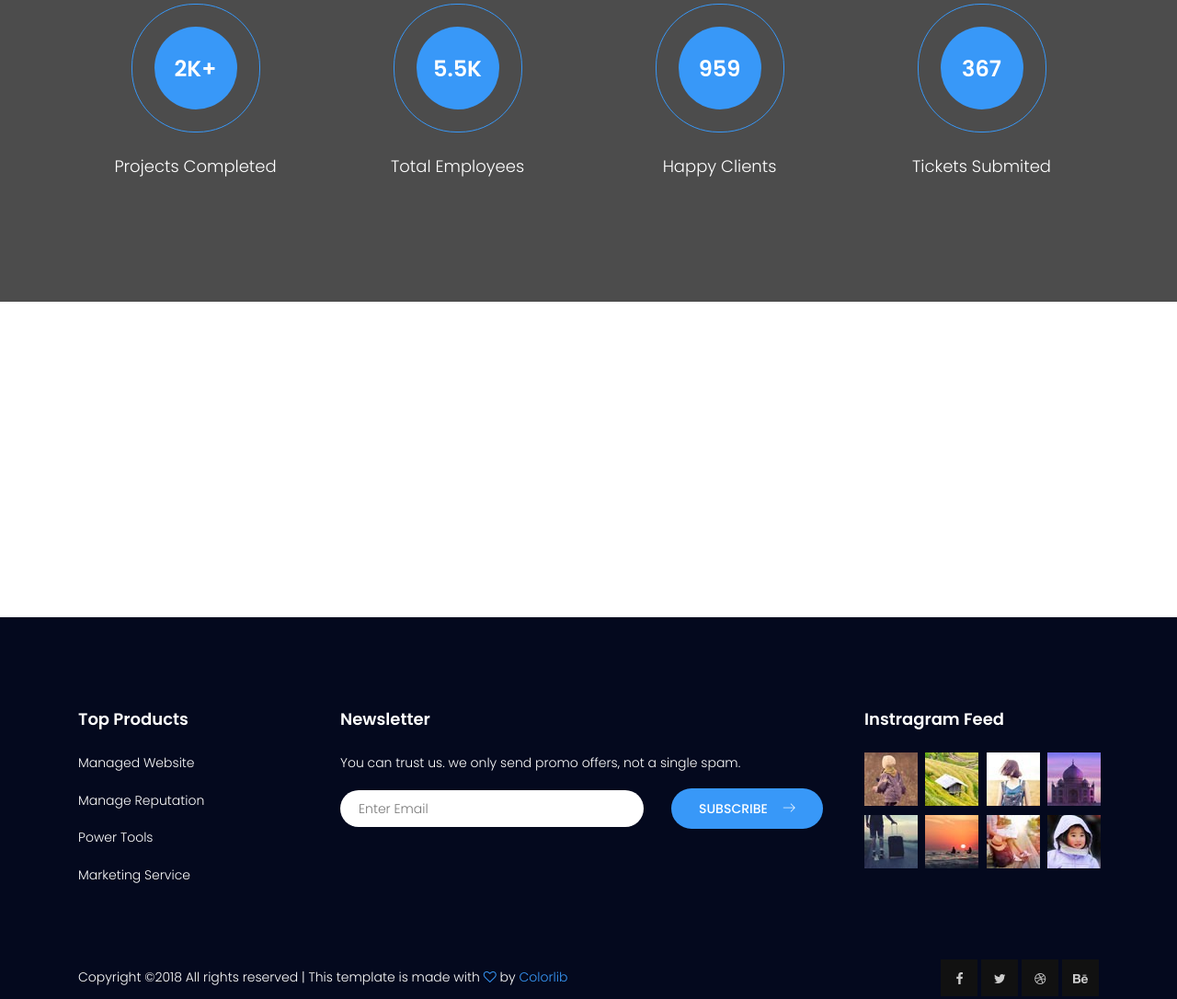
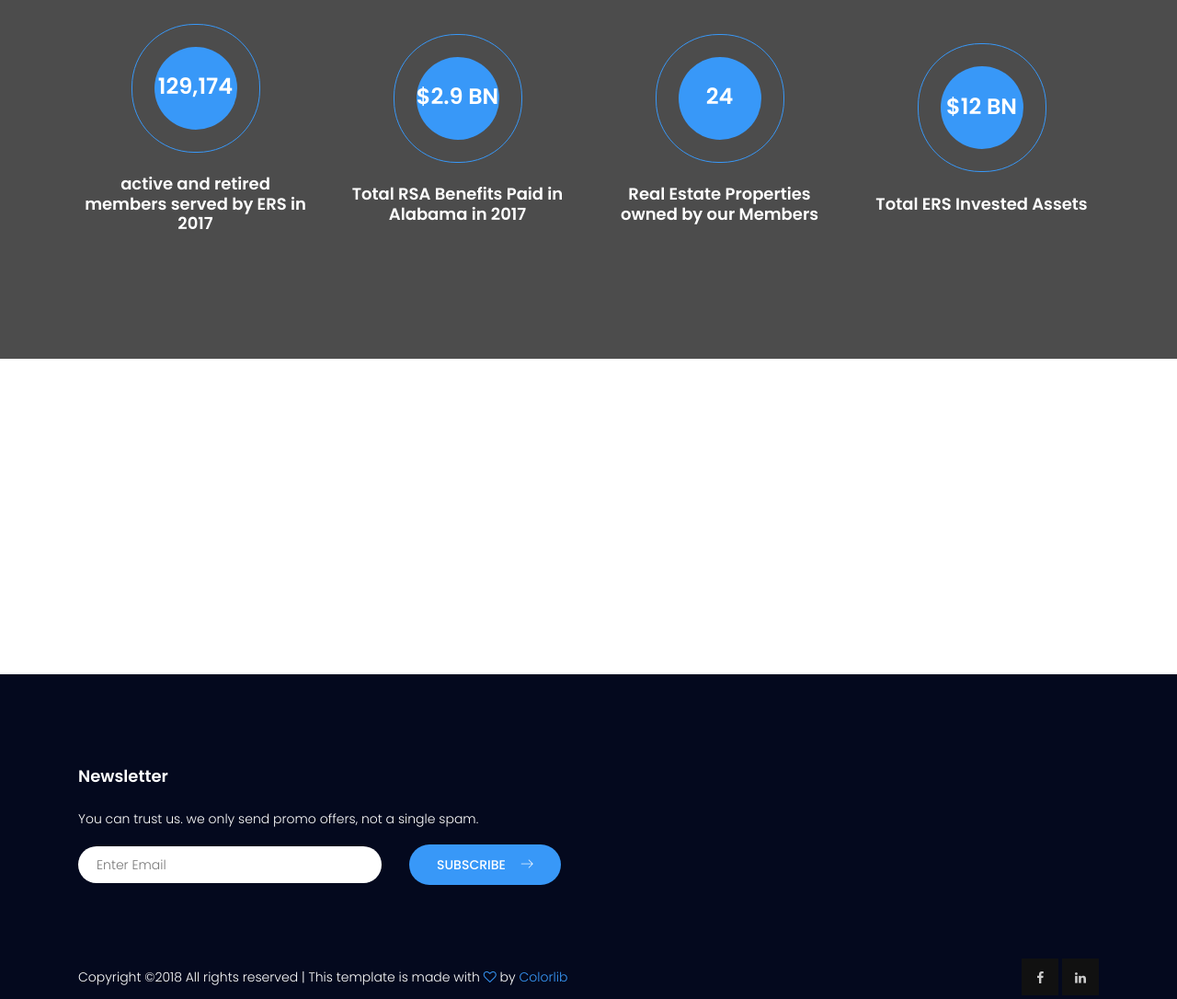
Before and after one commit to RRandle/Campaign-Project, a plain HTML site: page services.html in a window 1280 px wide. Shown: the part 2451-3537 px from the top of the page at 92% size. Drawn offline with nearby package versions, Linux system fonts and the light colour scheme; some packages are replaced by stand-ins of ours; a script that the page names is missing; files whose address does not match are found by name.

Commit message:
Updated Footers, Fixed the FB Links (H&F)

```diff
--- a/services.html
+++ b/services.html
@@ -56,7 +56,7 @@
 				          <li class="menu-active"><a href="index.html">Home</a></li>
 				          <li><a href="about.html">About Bob</a></li>
 				          <li><a href="services.html">How to Vote</a></li>
-						  	<a href="#"><i class="fa fa-facebook"></i></a>
+						  	<a href="https://www.facebook.com/ChildreeForRSA/"><i class="fa fa-facebook"></i></a>
 							<a href="#"><i class="fa fa-linkedin"></i></a>
 				        </ul>
 				      </nav><!-- #nav-menu-container -->
@@ -196,6 +196,7 @@ If your preferred method of communication from the RSA is email, you will receiv
 			<!-- Start counter Area -->
 			<section class="counter-area section-gap relative">
 				<div class="overlay overlay-bg"></div>
+				<h4 style="color:white" class="row justify-content-center align-items-center"> Bob Childree is committed to protecting your Retirement and Assests<h4>
 				<div class="container">
 					<div class="row justify-content-center align-items-center">
 						<div class="col-lg-3 col-md-6">
@@ -203,9 +204,9 @@ If your preferred method of communication from the RSA is email, you will receiv
 								<div class="circle">
 								  <div class="inner"></div>
 								</div>
-								<h5><span class="counter">2</span>K+</h5>
+								<h5><span class="counter"> 129,174</span></h5>
 								<p>
-									Projects Completed
+								 active and retired members served by ERS in 2017
 								</p>
 							</div>
 						</div>
@@ -214,9 +215,9 @@ If your preferred method of communication from the RSA is email, you will receiv
 								<div class="circle">
 								  <div class="inner"></div>
 								</div>
-								<h5><span class="counter">5.5</span>K</h5>
+								<h5> $<span class="counter">2.9</span> BN</h5>
 								<p>
-									Total Employees
+									Total RSA Benefits Paid in Alabama in 2017
 								</p>
 							</div>
 						</div>
@@ -225,9 +226,9 @@ If your preferred method of communication from the RSA is email, you will receiv
 								<div class="circle">
 								  <div class="inner"></div>
 								</div>
-								<h5 class="counter">959</h5>
+								<h5 class="counter">24</h5>
 								<p>
-									Happy Clients
+									Real Estate Properties owned by our Members
 								</p>
 							</div>
 						</div>
@@ -236,9 +237,9 @@ If your preferred method of communication from the RSA is email, you will receiv
 								<div class="circle">
 								  <div class="inner"></div>
 								</div>
-								<h5 class="counter">367</h5>
+								<h5> $<span class="counter">12</span> BN</h5>
 								<p>
-									Tickets Submited
+									Total ERS Invested Assets
 								</p>
 							</div>
 						</div>
@@ -277,17 +278,6 @@ If your preferred method of communication from the RSA is email, you will receiv
 			<footer class="footer-area section-gap">
 				<div class="container">
 					<div class="row">
-						<div class="col-lg-3 col-md-12">
-							<div class="single-footer-widget">
-								<h6>Top Products</h6>
-								<ul class="footer-nav">
-									<li><a href="#">Managed Website</a></li>
-									<li><a href="#">Manage Reputation</a></li>
-									<li><a href="#">Power Tools</a></li>
-									<li><a href="#">Marketing Service</a></li>
-								</ul>
-							</div>
-						</div>
 						<div class="col-lg-6  col-md-12">
 							<div class="single-footer-widget newsletter">
 								<h6>Newsletter</h6>
@@ -312,21 +302,7 @@ If your preferred method of communication from the RSA is email, you will receiv
 								</div>
 							</div>
 						</div>
-						<div class="col-lg-3  col-md-12">
-							<div class="single-footer-widget mail-chimp">
-								<h6 class="mb-20">Instragram Feed</h6>
-								<ul class="instafeed d-flex flex-wrap">
-									<li><img src="img/i1.jpg" alt=""></li>
-									<li><img src="img/i2.jpg" alt=""></li>
-									<li><img src="img/i3.jpg" alt=""></li>
-									<li><img src="img/i4.jpg" alt=""></li>
-									<li><img src="img/i5.jpg" alt=""></li>
-									<li><img src="img/i6.jpg" alt=""></li>
-									<li><img src="img/i7.jpg" alt=""></li>
-									<li><img src="img/i8.jpg" alt=""></li>
-								</ul>
-							</div>
-						</div>
+
 					</div>
 
 					<div class="row footer-bottom d-flex justify-content-between align-items-center">
@@ -335,10 +311,9 @@ Copyright &copy;<script>document.write(new Date().getFullYear());</script> All r
 <!-- Link back to Colorlib can't be removed. Template is licensed under CC BY 3.0. -->
 </p>
 						<div class="col-lg-4 col-sm-12 footer-social">
-							<a href="#"><i class="fa fa-facebook"></i></a>
-							<a href="#"><i class="fa fa-twitter"></i></a>
-							<a href="#"><i class="fa fa-dribbble"></i></a>
-							<a href="#"><i class="fa fa-behance"></i></a>
+							<a href="https://www.facebook.com/ChildreeForRSA/"><i class="fa fa-facebook"></i></a>
+							<a href="#"><i class="fa fa-linkedin"></i></a>
+
 						</div>
 					</div>
 				</div>
```
Also changed, not shown: about.html (+4 -4 lines), index.html (+2 -2 lines).
